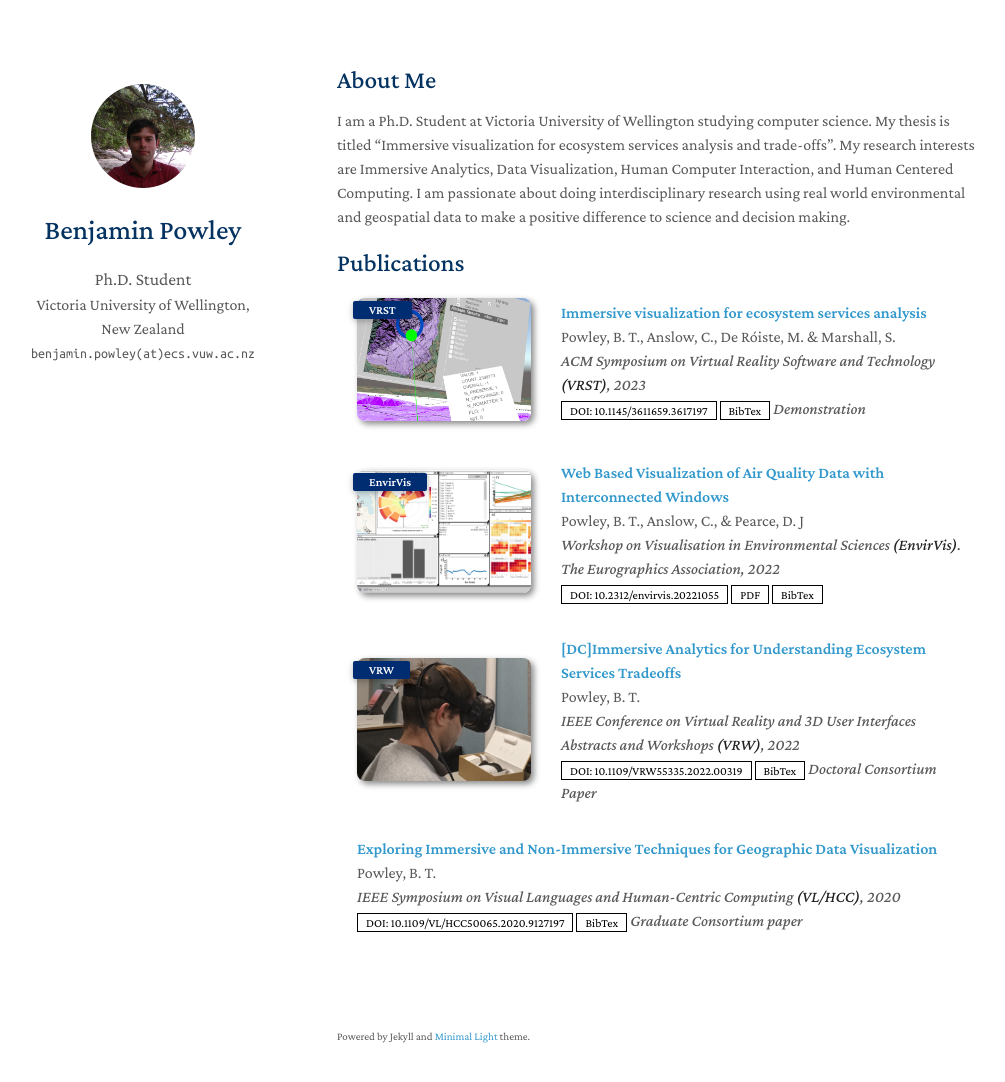
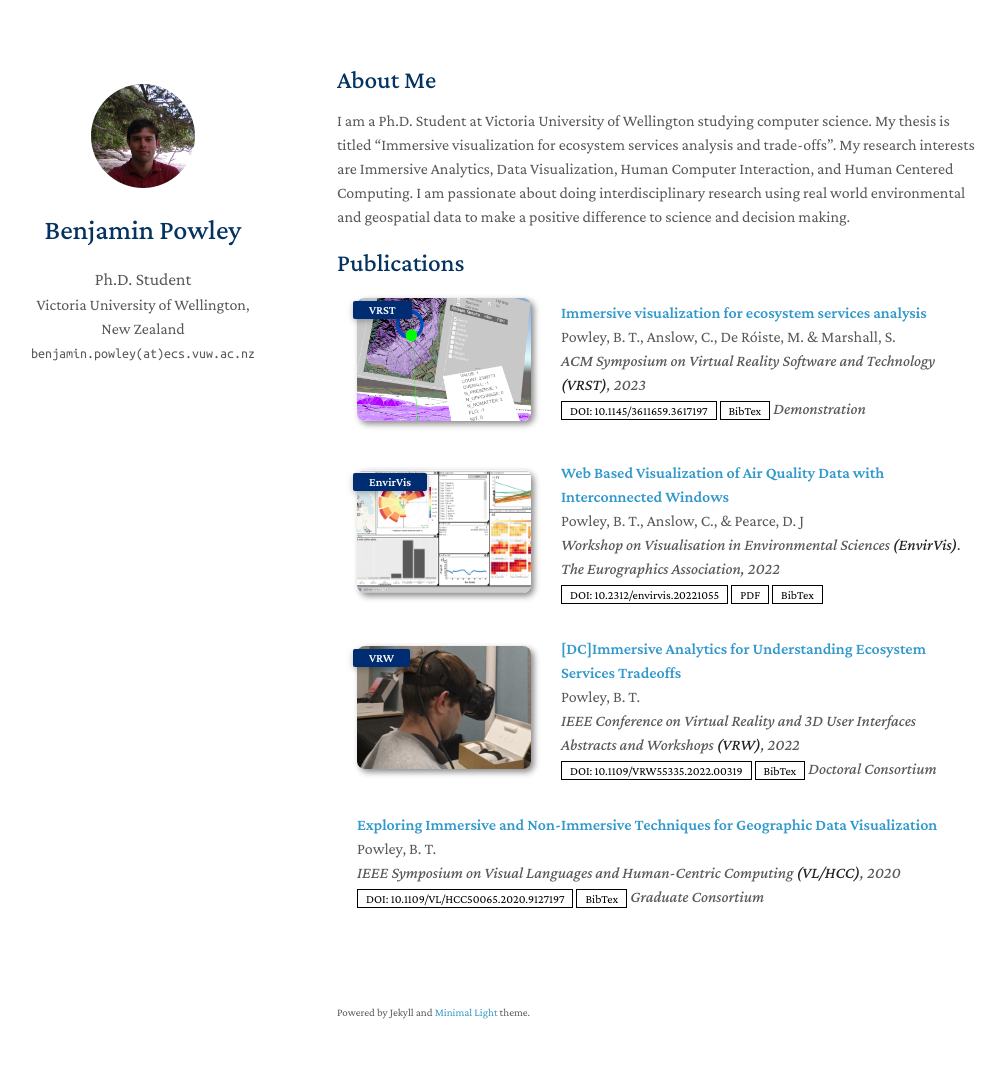
Before and after one commit to BenPowley/BenPowley.github.io, a Jekyll site: the page built from index.md, in a window 1280 px wide and 1117 px high. Shown: the top 1082 px of the window, without its empty margins (133-1138 px from the left). Built offline with Jekyll 4.4.1, drawn with Linux system fonts in a browser that asks for light colours; nearby versions of some CDN libraries; a style sheet for code colours, icons or effects is not loaded; our own code applies the rules of GitHub Pages for plain Markdown files.

Commit message:
Insert CV

```diff
--- a/_config.yml
+++ b/_config.yml
@@ -15,6 +15,7 @@ canonical:
 #google_scholar: https://scholar.google.com/
 #github_link: https://github.com/
 #linkedin: https://www.linkedin.com/
+cv_link: assets/files/CV.pdf
 
 # Images (e.g., your profile picture and your website's favicon)
 # "favicon" and "favicon_dark" are used for the light and dark modes, respectively.
--- a/_data/publications.yml
+++ b/_data/publications.yml
@@ -28,7 +28,7 @@ main:
     doi_number: 10.1109/VRW55335.2022.00319
     bibtex:  https://doi.org/10.1109/VRW55335.2022.00319
     image: ./assets/img/VrHeadset.png
-    notes: Doctoral Consortium Paper
+    notes: Doctoral Consortium
 
   - title:  Exploring Immersive and Non-Immersive Techniques for Geographic Data Visualization
     authors: Powley, B. T.
@@ -36,4 +36,4 @@ main:
     doi: https://doi.org/10.1109/VL/HCC50065.2020.9127197
     doi_number: 10.1109/VL/HCC50065.2020.9127197
     bibtex: https://doi.org/10.1109/VL/HCC50065.2020.9127197
-    notes:  Graduate Consortium paper
+    notes:  Graduate Consortium
```
